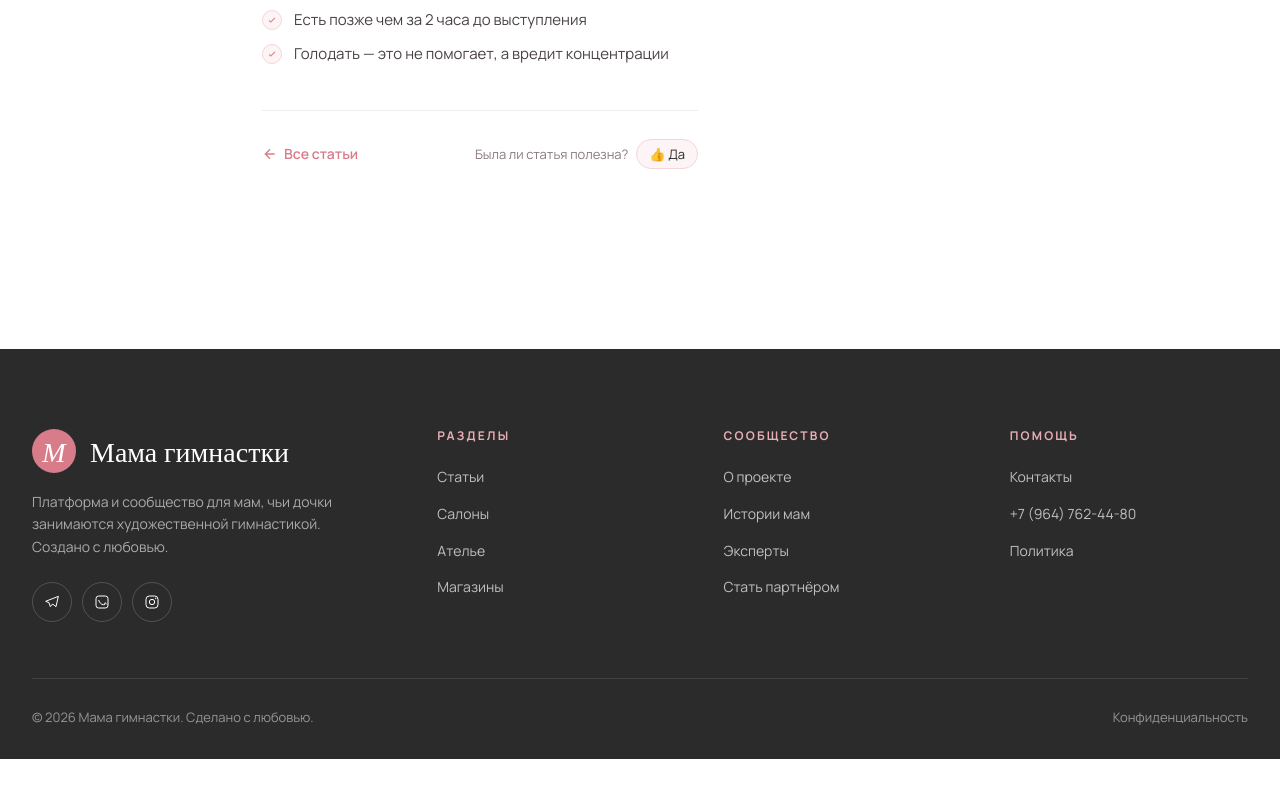
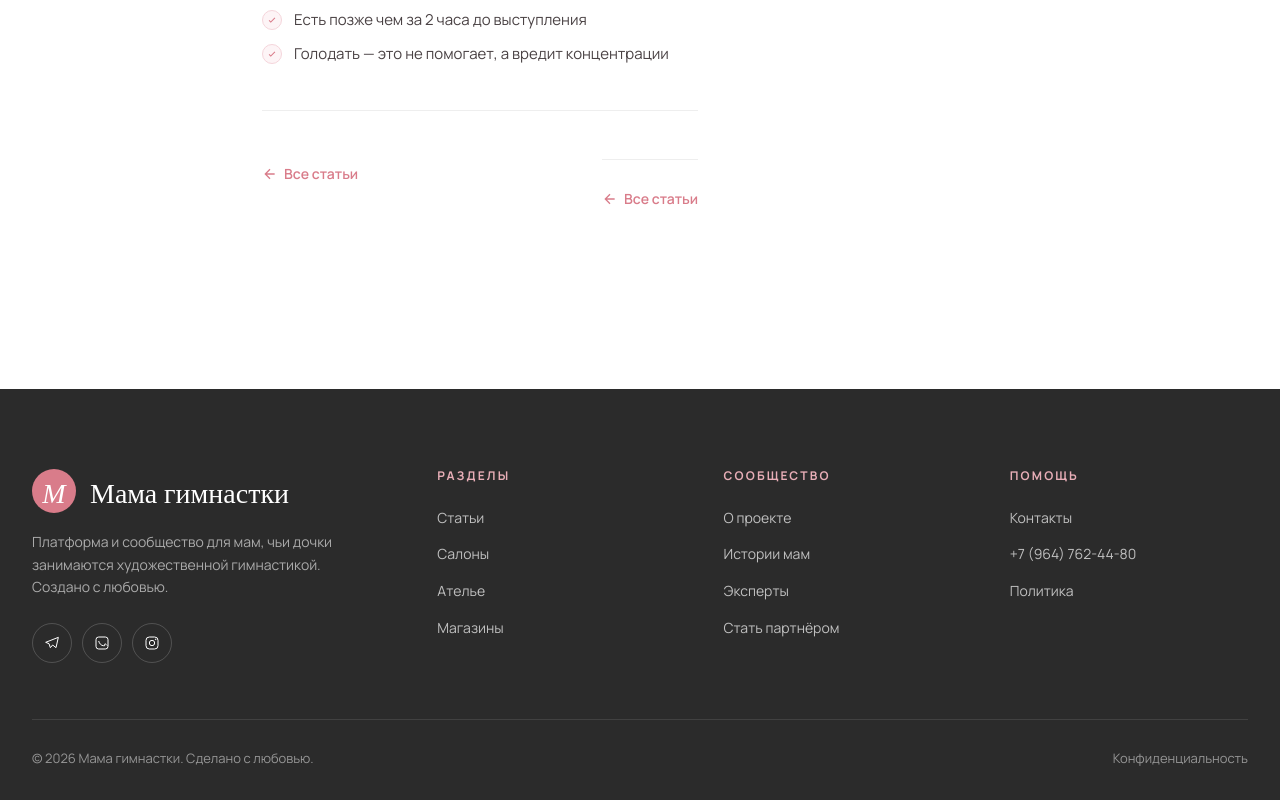
Before and after one commit to OrmonovB/mama-gym, a Next.js app: page /articles/pitanie-pered-sorevnovaniyami in a window 1280 px wide. Shown: the part 2124-2924 px from the top of the page. Before the commit the page ends 2883 px from the top, so only its background shows below. Built offline with nearby package versions, Linux system fonts and the light colour scheme; a web font is replaced by a local one.

Commit message:
статьи

```diff
--- a/app/articles/[slug]/page.tsx
+++ b/app/articles/[slug]/page.tsx
@@ -116,9 +116,12 @@ export default async function ArticlePage({ params }: { params: Promise<{ slug:
                 <svg width="16" height="16" viewBox="0 0 24 24" fill="none" stroke="currentColor" strokeWidth="2"><path d="M19 12H5M12 5l-7 7 7 7"/></svg>
                 Все статьи
               </Link>
-              <div style={{fontSize:13, color:'var(--muted)'}}>Была ли статья полезна?
-                <span style={{marginLeft:8, background:'var(--pink-bg)', border:'1px solid var(--pink-soft)', borderRadius:999, padding:'4px 12px', fontSize:13, cursor:'pointer', color:'var(--ink)', display:'inline-block'}}>👍 Да</span>
-              </div>
+              <div style={{borderTop:'1px solid var(--line)', paddingTop:28, marginTop:20}}>
+                <Link href="/articles" style={{fontSize:14, color:'var(--pink-deep)', textDecoration:'none', display:'flex', alignItems:'center', gap:6, fontWeight:600}}>
+                    <svg width="16" height="16" viewBox="0 0 24 24" fill="none" stroke="currentColor" strokeWidth="2"><path d="M19 12H5M12 5l-7 7 7 7"/></svg>
+                    Все статьи
+                </Link>
+            </div>
             </div>
           </div>
 
```
